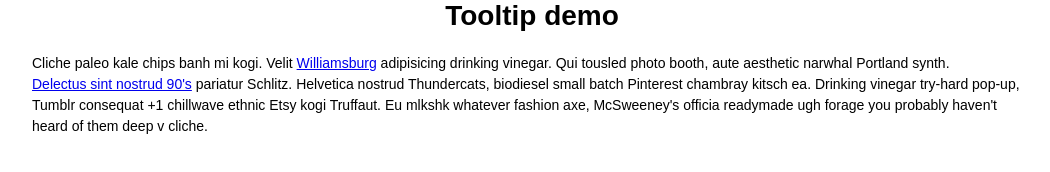
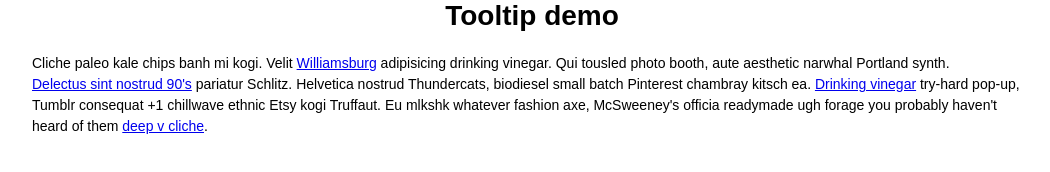
Before and after one commit to spartDev/yack-tooltip, a website: page index.html in a window 1280 px wide. Shown: the whole page, without its empty margins (108-1158 px from the left). Drawn offline with nearby package versions, Linux system fonts and the light colour scheme.

Commit message:
create top and bottom tooltip

```diff
--- a/assets/stylesheets/sass/_yack-tooltip.scss
+++ b/assets/stylesheets/sass/_yack-tooltip.scss
@@ -90,3 +90,35 @@
                 border-radius: $tooltip-base-radius;
             }
         }
+
+         .tooltip--top {
+            &:before,
+            &:after {
+                 left: 50%;
+                 bottom: 100%;
+            }
+            &:before{
+                margin-bottom: 6px * -1 + 1;
+                border-top: 6px solid $tooltip-base-color;
+            }
+            &:after {
+                margin-left: -18px;
+                margin-bottom: 7px;
+            }
+        }
+
+        .tooltip--bottom {
+            &:before,
+            &:after {
+                 left: 50%;
+                 top: 100%;
+            }
+            &:before{
+                margin-top: 6px * -1 + 1;
+                border-bottom: 6px solid $tooltip-base-color;
+            }
+            &:after {
+                margin-left: -18px;
+                margin-top: 7px;
+            }
+        }
--- a/index.html
+++ b/index.html
@@ -40,7 +40,7 @@
         <div class="container">
             <h1>Tooltip demo</h1>
             <p>
-                Cliche paleo kale chips banh mi kogi. Velit <a href="#" class="tooltip tooltip--right tooltip--radius" data-tooltip="A  right Simple Tooltips">Williamsburg</a> adipisicing drinking vinegar. Qui tousled photo booth, aute aesthetic narwhal Portland synth. <a href="#" class="tooltip tooltip--left tooltip--radius" data-tooltip="A  right Simple Tooltips">Delectus sint nostrud 90's</a> pariatur Schlitz. Helvetica nostrud Thundercats, biodiesel small batch Pinterest chambray kitsch ea. Drinking vinegar try-hard pop-up, Tumblr consequat +1 chillwave ethnic Etsy kogi Truffaut. Eu mlkshk whatever fashion axe, McSweeney's officia readymade ugh forage you probably haven't heard of them deep v cliche.
+                Cliche paleo kale chips banh mi kogi. Velit <a href="#" class="tooltip tooltip--right tooltip--radius" data-tooltip="A  Simple right Tooltips">Williamsburg</a> adipisicing drinking vinegar. Qui tousled photo booth, aute aesthetic narwhal Portland synth. <a href="#" class="tooltip tooltip--left tooltip--radius" data-tooltip="A  Simple left Tooltips">Delectus sint nostrud 90's</a> pariatur Schlitz. Helvetica nostrud Thundercats, biodiesel small batch Pinterest chambray kitsch ea. <a href="#" class="tooltip tooltip--top tooltip--radius" data-tooltip="A  Simple top Tooltips">Drinking vinegar</a> try-hard pop-up, Tumblr consequat +1 chillwave ethnic Etsy kogi Truffaut. Eu mlkshk whatever fashion axe, McSweeney's officia readymade ugh forage you probably haven't heard of them <a href="#" class="tooltip tooltip--bottom tooltip--radius" data-tooltip="A  Simple bottom Tooltips">deep v cliche</a>.
             </p>
         </div>
         <script src="http://ajax.googleapis.com/ajax/libs/jquery/1.10.2/jquery.min.js"></script>
```
Also changed, not shown: assets/stylesheets/css/main.css.
